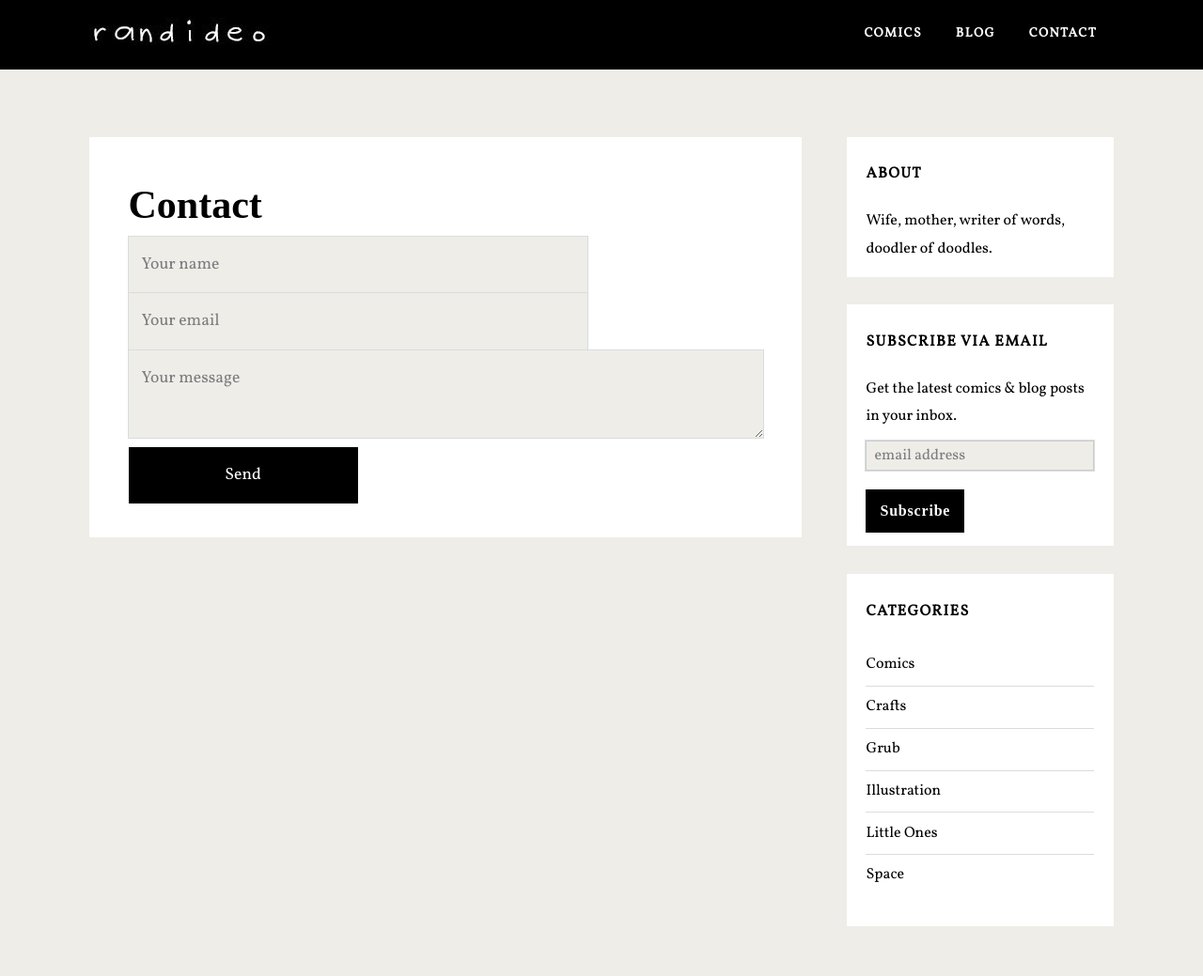
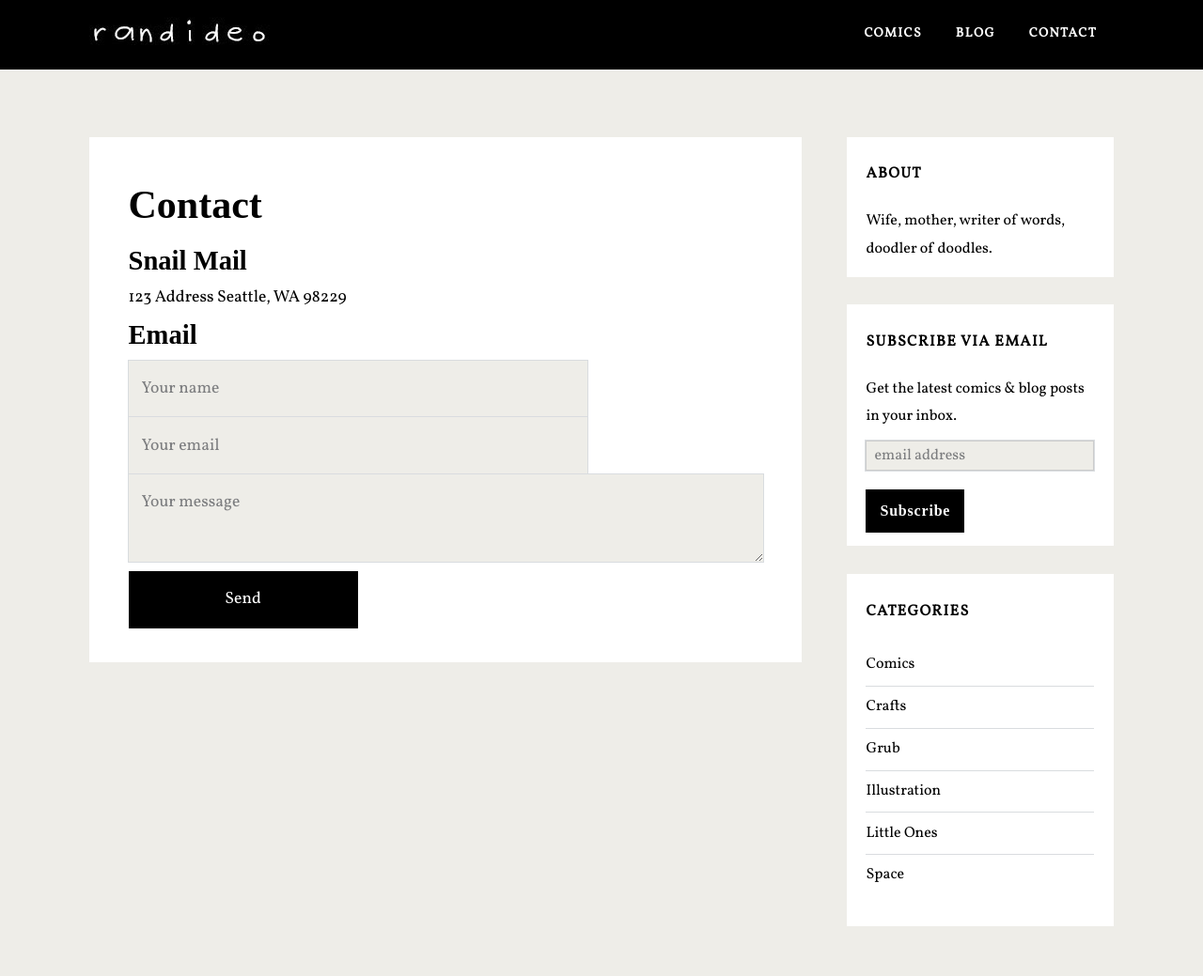
Before and after one commit to randideo/randideo.github.io, a Jekyll site: the page built from contact.html, in a window 1280 px wide. Shown: the whole page at 94% size. Built offline with Jekyll 4.4.1, drawn with Linux system fonts in a browser that asks for light colours; nearby versions of some CDN libraries; some web fonts are replaced; comment, search, counter and statistics services are not loaded.

Commit message:
Update contact.html

```diff
--- a/contact.html
+++ b/contact.html
@@ -2,7 +2,11 @@
 layout: page
 title: Contact
 ---
+<h3>Snail Mail</h3>
+123 Address
+Seattle, WA 98229
 
+<h3>Email</h3>
 <div class="email-octopus-form-wrapper">
 <form id="contactform" method="POST">
     <input type="text" name="name" placeholder="Your name" class="email-octopus-email-address">
```
